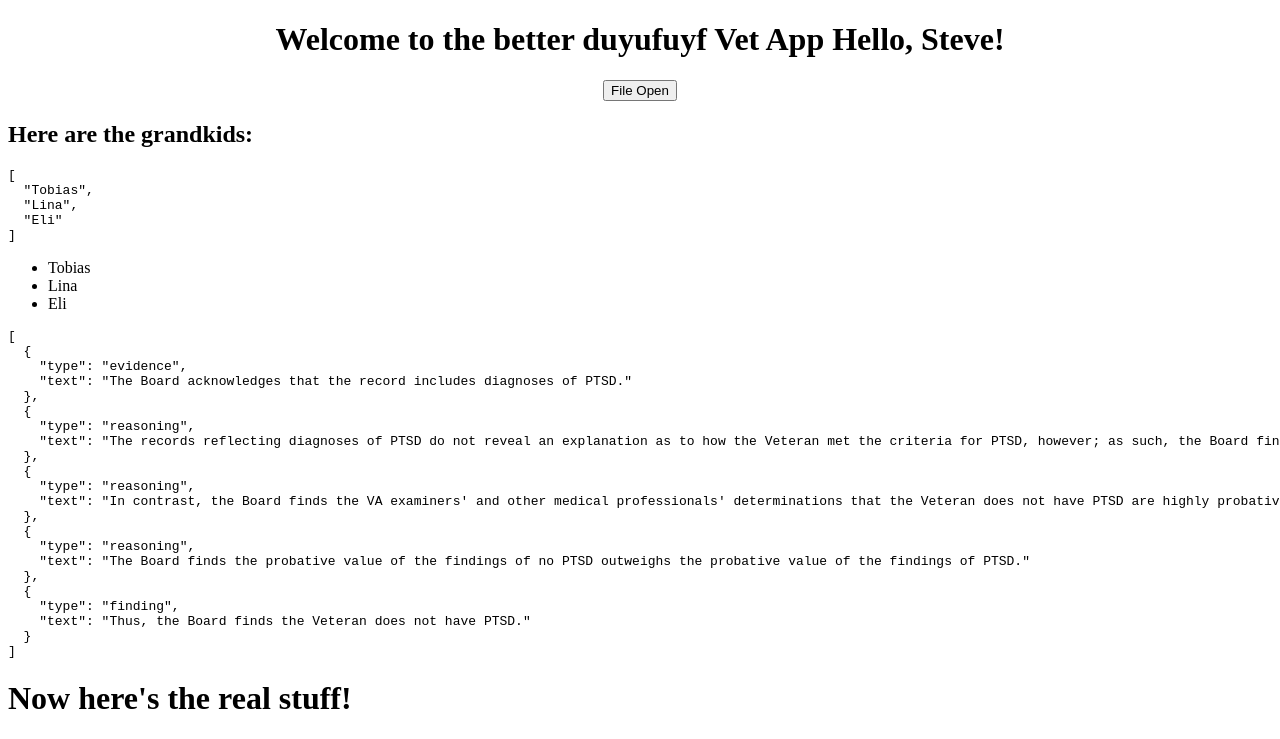
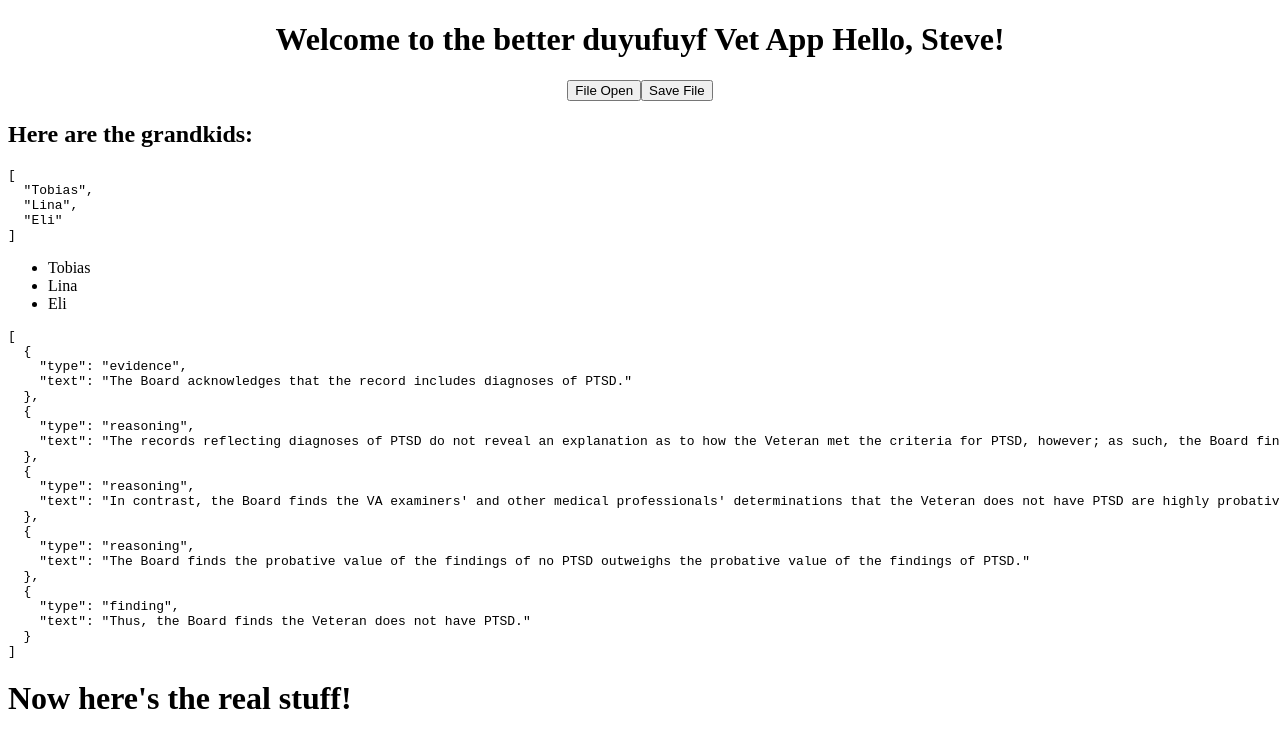
Before and after one commit to SteveStrong/betterVetApp, an Angular app: page / in a window 1280 px wide. Shown: the top 739 px of the page. Built offline with nearby package versions, Linux system fonts and the light colour scheme; what savery would draw is missing.

Commit message:
file save

```diff
--- a/src/app/app.component.html
+++ b/src/app/app.component.html
@@ -4,6 +4,7 @@
     Welcome to {{transform()}}!
   </h1>
   <button (click)="dofileopen()">File Open</button>
+  <button (click)="dofilesave()">Save File</button>
 </div>
 <h2>Here are the grandkids: </h2>
 <pre>{{list | json}}</pre>
--- a/src/app/app.component.ts
+++ b/src/app/app.component.ts
@@ -61,4 +61,12 @@ export class AppComponent {
     console.log("hello, buddy")
   }
 
+  dofilesave(){
+    let xxx = new foFileManager();
+    xxx.writeTextFileAsync(this.transformvet(),'testtransform','.txt',file => {
+      alert('just saved' + file.filename);
+      console.log("you saved it, buddy")
+    })
+  }
+
 }
```
